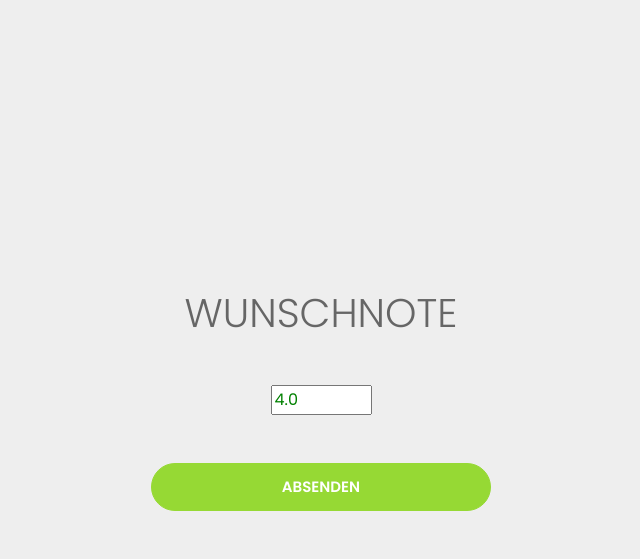
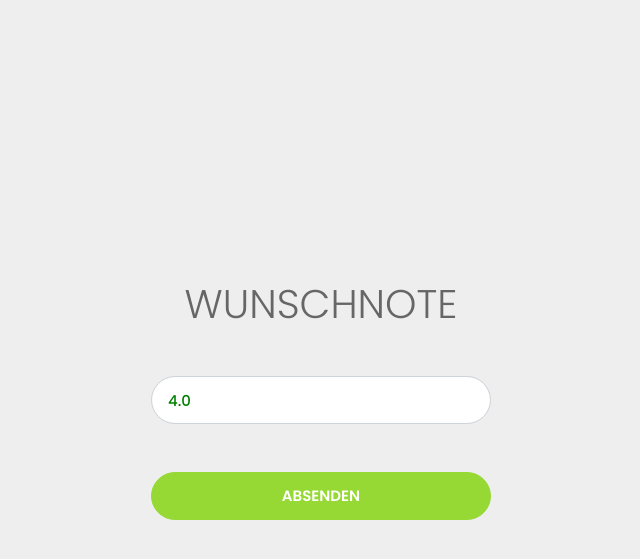
Before and after one commit to nikolaischunk/qv_calvulator, a PHP site: page /form.php in a window 1280 px wide. Shown: the top 559 px of the page, without its empty margins (319-959 px from the left). Run offline with PHP 8.4, Linux system fonts and the light colour scheme.

Commit message:
fixed rounded field

```diff
--- a/02_PHP/form.php
+++ b/02_PHP/form.php
@@ -59,7 +59,7 @@ if ($_SERVER["REQUEST_METHOD"] == "POST") {
         <div>
             <input placeholder="Wunschnote" type="number" id="wunschnote" name="wunschnote" required="required" min="1"
                    max="6" step="0.1" value="4.0"
-                   value="<?= htmlspecialchars($wunschnote) ?> class=" form-control rounded-pill form-control-lg">
+                   value="<?= htmlspecialchars($wunschnote) ?>" class="form-control rounded-pill form-control-lg">
         </div>
         <button type="submit" class="btn mt-5 rounded-pill btn-lg btn-custom btn-block text-uppercase">Absenden</button>
 
```
